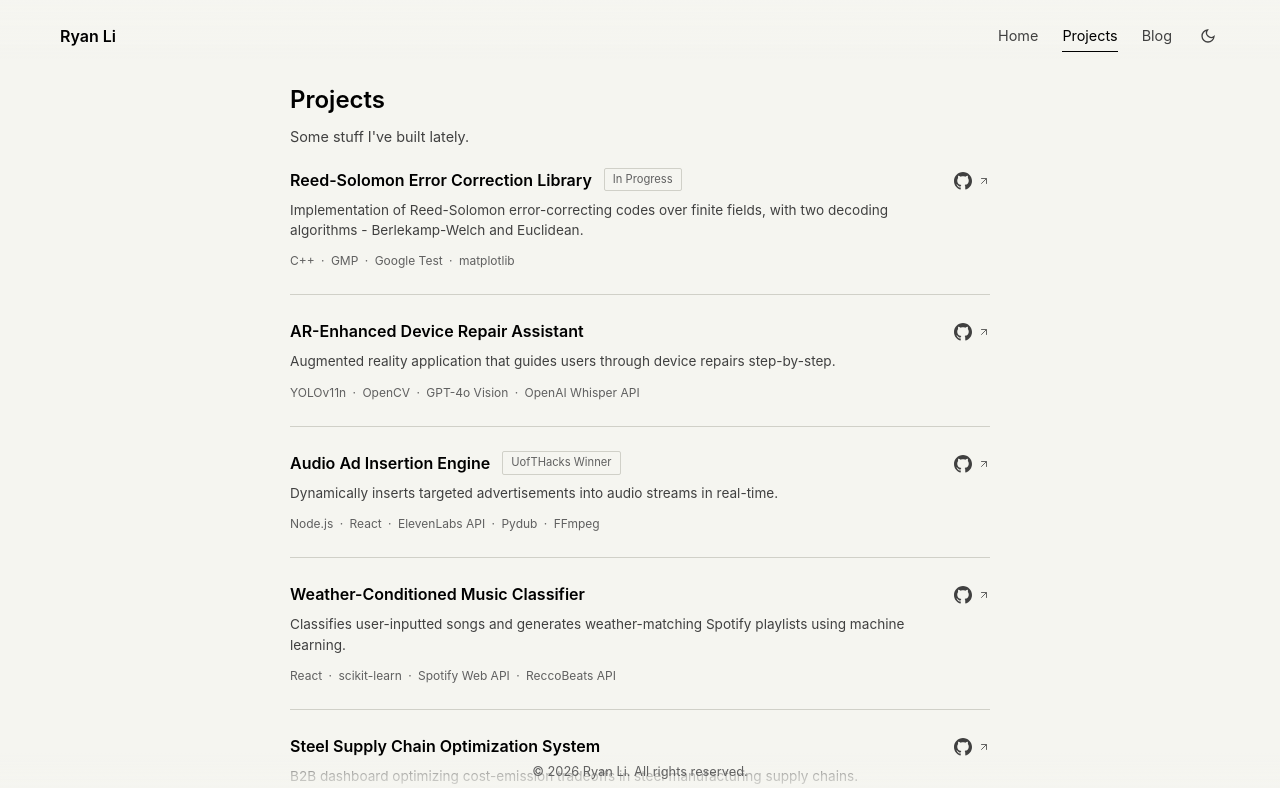
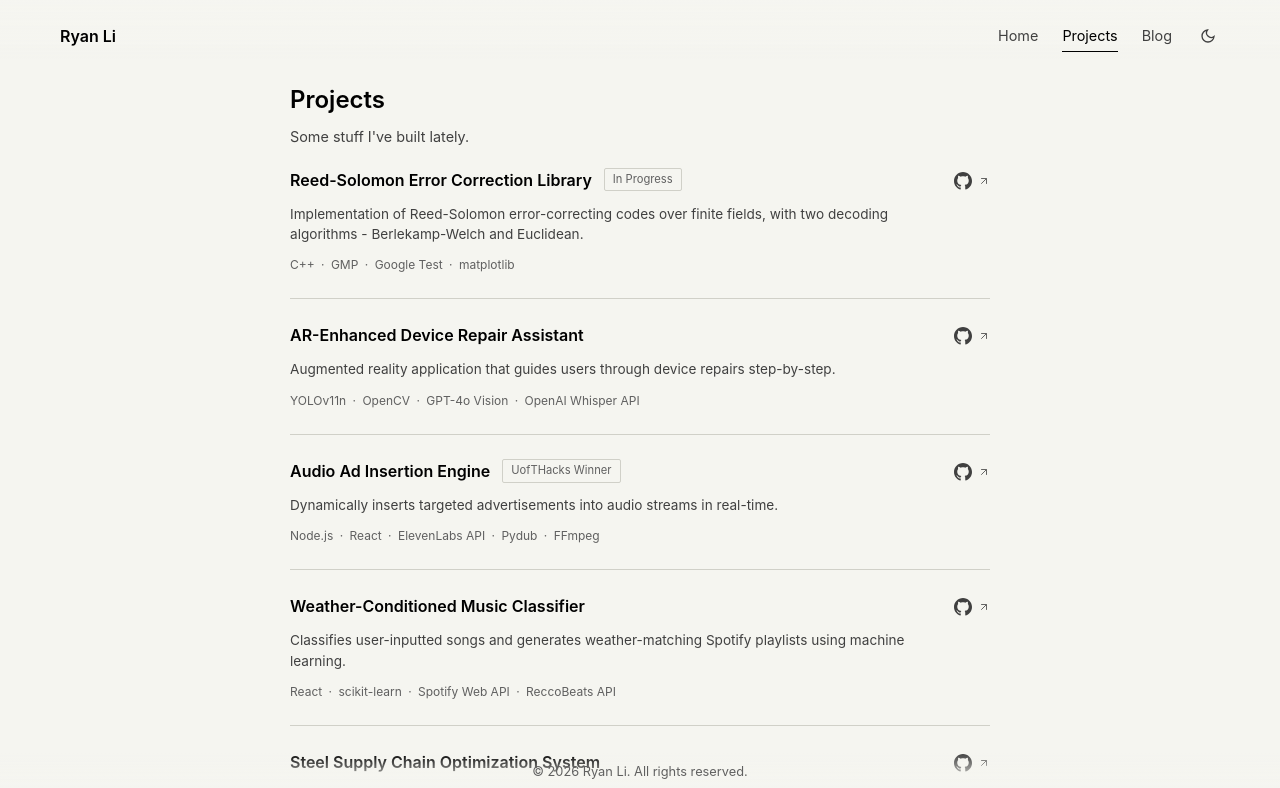
Before and after one commit to rli8145/rli-personal-website, a React (Vite) app: page /projects in a window 1280 px wide. Shown: the top 788 px of the page. Built offline with nearby package versions, Linux system fonts and the light colour scheme.

Commit message:
minor spacing fix

```diff
--- a/src/components/Blog.css
+++ b/src/components/Blog.css
@@ -6,7 +6,7 @@
 .blog .section-title {
   text-align: left;
   max-width: 700px;
-  margin: 0 auto 1rem;
+  margin: 0 auto 1.5rem;
   font-size: 1.5rem;
 }
 
--- a/src/components/Projects.css
+++ b/src/components/Projects.css
@@ -46,7 +46,7 @@
   display: flex;
   align-items: center;
   gap: 0.75rem;
-  margin-bottom: 0.5rem;
+  margin-bottom: 0.75rem;
 }
 
 .project-header h3 {
```
